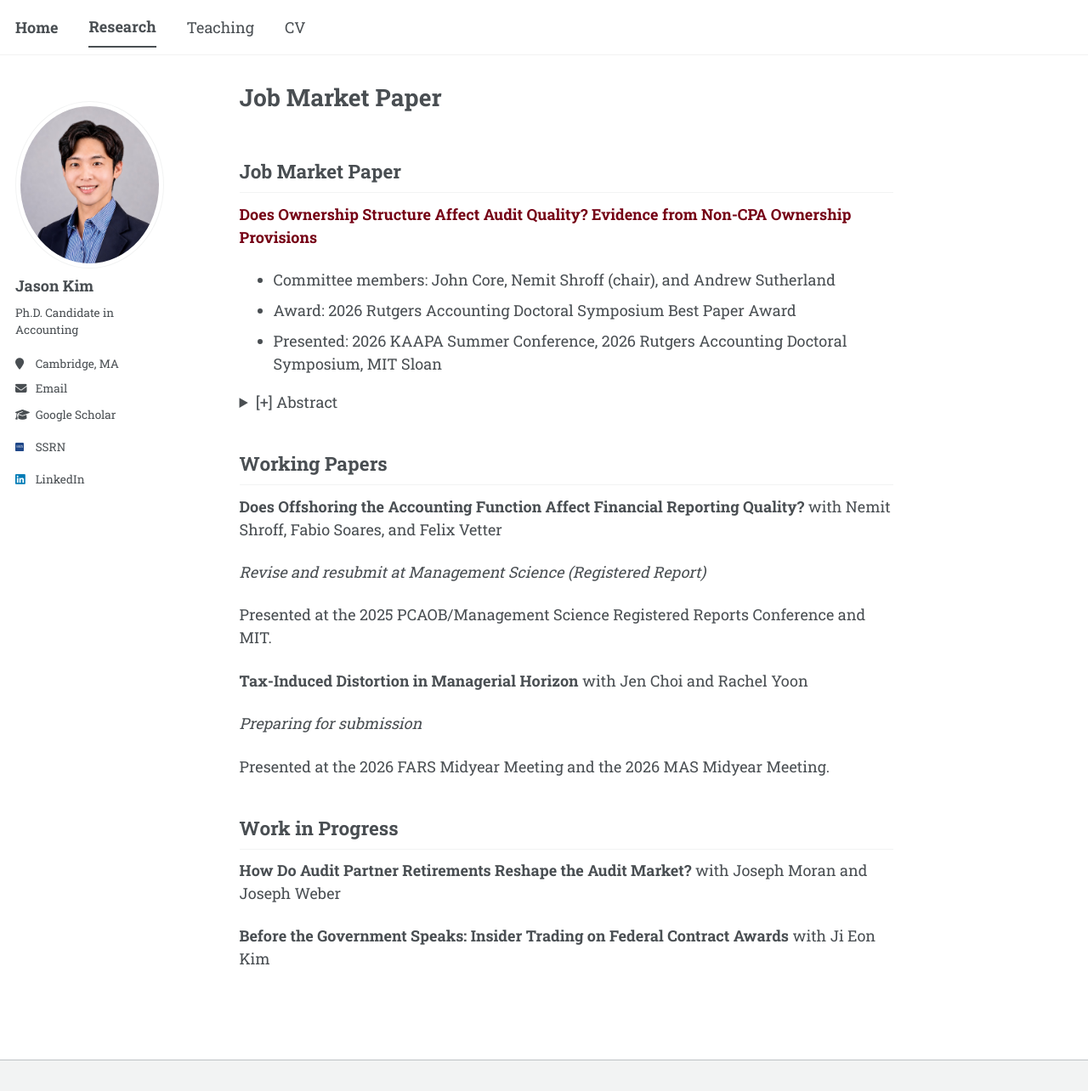
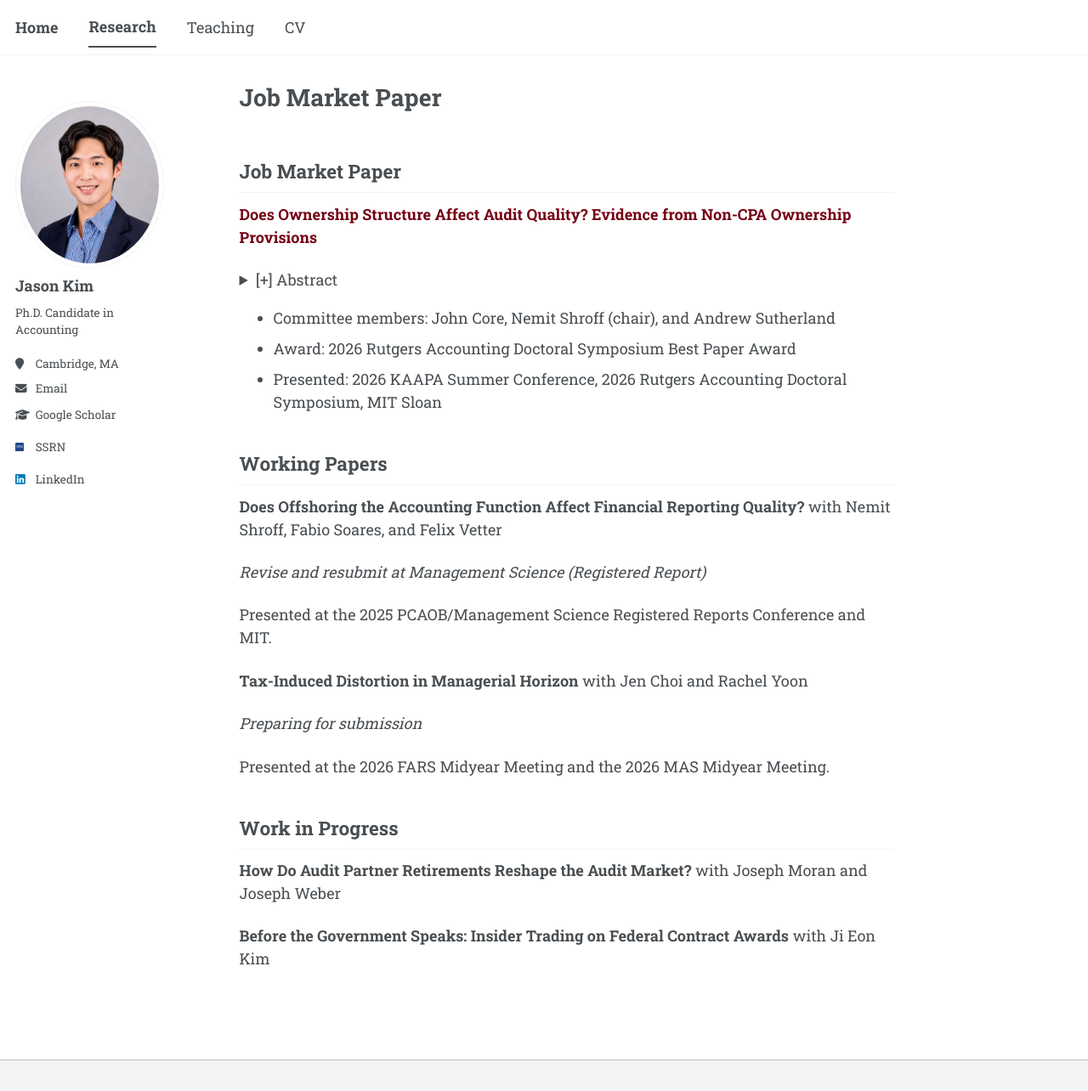
Before and after one commit to jgkim262/jgkim262.github.io, a Jekyll site: the page built from _pages/research.md, in a window 1280 px wide and 1284 px high. Shown: the whole window at 85% size. Built offline with Jekyll 4.4.1, drawn with Linux system fonts in a browser that asks for light colours; a style sheet for code colours, icons or effects is not loaded; our own code applies the rules of GitHub Pages for plain Markdown files.

```diff
--- a/_pages/research.md
+++ b/_pages/research.md
@@ -6,15 +6,16 @@ author_profile: true
 ## Job Market Paper
 
 **[Does Ownership Structure Affect Audit Quality? Evidence from Non-CPA Ownership Provisions](https://papers.ssrn.com/sol3/papers.cfm?abstract_id=7261201)**
-* Committee members: John Core, Nemit Shroff (chair), and Andrew Sutherland
-* Award: 2026 Rutgers Accounting Doctoral Symposium Best Paper Award
-* Presented: 2026 KAAPA Summer Conference,  2026 Rutgers Accounting Doctoral Symposium, MIT Sloan
-
 <details markdown="1"><summary>[+] Abstract</summary>
 
 This paper examines whether allowing non-CPAs to own an equity stake in CPA firms affects audit quality. Exploiting the staggered adoption of state statutes that allow non-CPA ownership in audit entities, I compare audit quality between clients whose auditors operate in adopting states and those whose auditors operate in non-adopting states. I study three audit settings: public company financial statement audits, nonprofit organization (NPO) financial statement audits, and employee benefit plan (EBP) audits. Across all three settings, I find that audit quality declines following adoption, with the declines concentrated among clients audited by small audit firms. Adoption is also associated with an increase in the number of audit firms operating in treated states and lower audit fees in NPO and EBP audits. In contrast, public company audit fees remain unchanged. These results indicate that fee pressure arises primarily in markets dominated by small audit firms. Taken together, the evidence suggests that non-CPA ownership weakens professional accountability within firms and intensifies audit market competition, affecting both audit quality and pricing.
 
 </details>
+* Committee members: John Core, Nemit Shroff (chair), and Andrew Sutherland
+* Award: 2026 Rutgers Accounting Doctoral Symposium Best Paper Award
+* Presented: 2026 KAAPA Summer Conference,  2026 Rutgers Accounting Doctoral Symposium, MIT Sloan
+
+
 
 ## Working Papers
 
```
